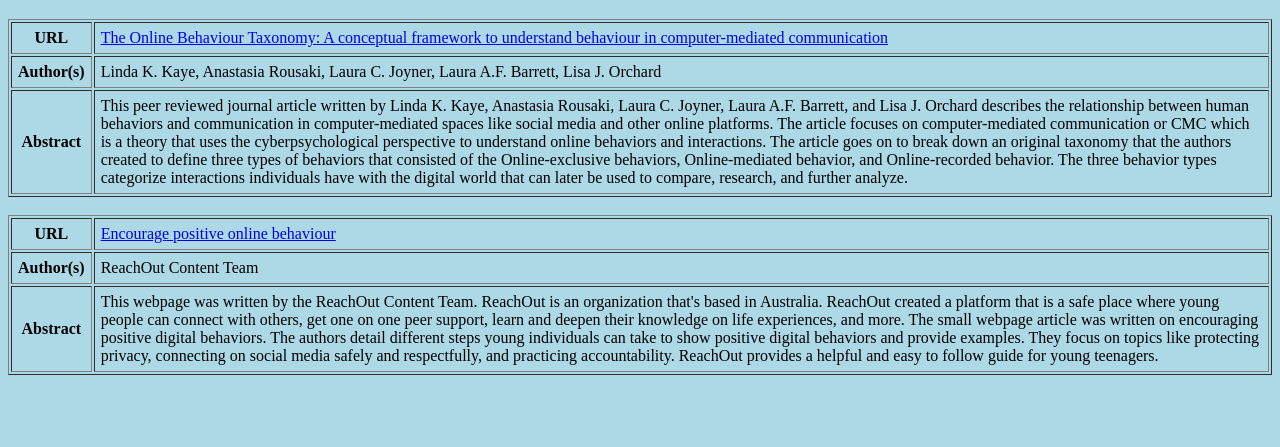
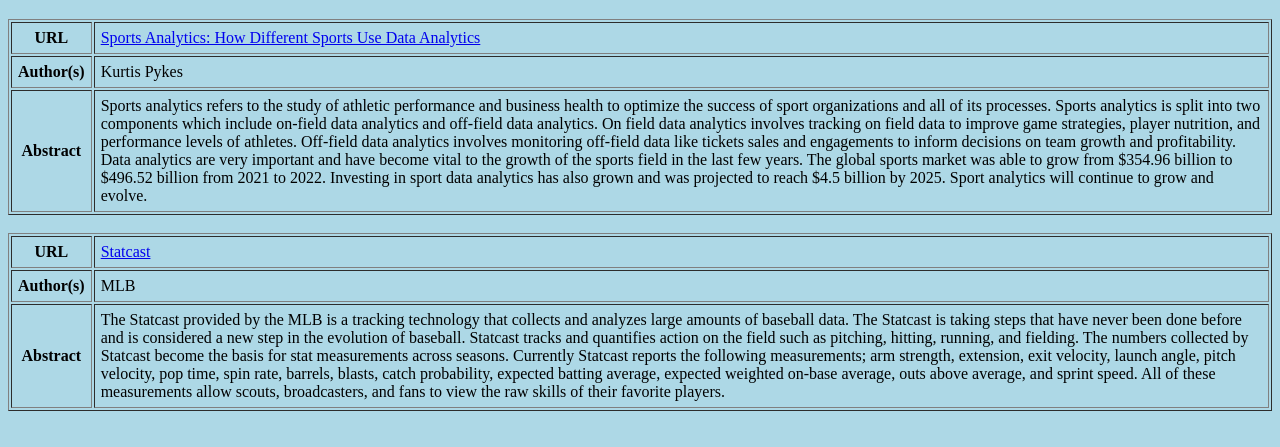
Before and after one commit to M50116721/M50116721.github.io, a plain HTML site: page subtopic2.html in a window 1280 px wide. Shown: the part 61-508 px from the top of the page. Drawn offline with Linux system fonts and the light colour scheme.

Commit message:
Update sports analytics references in subtopic2.html

```diff
--- a/subtopic2.html
+++ b/subtopic2.html
@@ -8,21 +8,23 @@
     <h1>Data Analysis in Professional Sports</h1>
 
     <table border="1" cellpadding="6">
-        <tr><th>URL</th><td><a href="https://www.sciencedirect.com/science/article/pii/S0747563222002655">The Online Behaviour Taxonomy: A conceptual framework to understand behaviour in computer-mediated communication</a></td></tr>
-        <tr><th>Author(s)</th><td>Linda K. Kaye, Anastasia Rousaki, Laura C. Joyner, Laura A.F. Barrett, Lisa J. Orchard</td></tr>
-        <tr><th>Abstract</th><td>This peer reviewed journal article written by Linda K. Kaye, Anastasia Rousaki, Laura C. Joyner, Laura A.F. Barrett, and Lisa J. Orchard describes the relationship between human  behaviors and communication in computer-mediated spaces like social media and other online platforms. The article focuses on computer-mediated communication or CMC which is a theory that uses the cyberpsychological perspective to understand online behaviors and interactions. The article goes on to break down an original taxonomy that the authors created to define three types of behaviors that consisted of the Online-exclusive behaviors, Online-mediated behavior, and Online-recorded behavior. The three behavior types categorize interactions individuals have with the digital world that can later be used to compare, research, and further analyze.</td></tr>
+        <tr><th>URL</th><td><a href="https://www.datacamp.com/blog/sports-analytics-how-different-sports-use-data-analysis">Sports Analytics: How Different Sports Use Data Analytics</a></td></tr>
+        <tr><th>Author(s)</th><td>Kurtis Pykes</td></tr>
+        <tr><th>Abstract</th><td>Sports analytics refers to the study of athletic performance and business health to optimize the success of sport organizations and all of its processes. Sports analytics is split into two components which include on-field data analytics and off-field data analytics. On field data analytics involves tracking on field data to improve game strategies, player nutrition, and performance levels of athletes. Off-field data analytics involves monitoring off-field data like tickets sales and engagements to inform decisions on team growth and profitability. Data analytics are very important and have become vital to the growth of the sports field in the last few years. The global sports market was able to grow from $354.96 billion to $496.52 billion from 2021 to 2022. Investing in sport data analytics has also grown and was projected to reach $4.5 billion by 2025. Sport analytics will continue to grow and evolve.
 
         </td></tr>
     </table>
     <br>
 
     <table border="1" cellpadding="6">
-        <tr><th>URL</th><td><a href="https://parents.au.reachout.com/staying-safe-online/social-media/encourage-positive-online-behaviour">Encourage positive online behaviour</a></td></tr>
-        <tr><th>Author(s)</th><td>ReachOut Content Team</td></tr>
-        <tr><th>Abstract</th><td>This webpage was written by the ReachOut Content Team. ReachOut is an organization that's based in Australia. ReachOut created a platform that is a safe place where young people can connect with others, get one on one peer support, learn and deepen their knowledge on life experiences, and more. The small webpage article was written on encouraging positive digital behaviors. The authors detail different steps young individuals can take to show positive digital behaviors  and provide examples. They focus on topics like protecting privacy, connecting on social media safely and respectfully, and practicing accountability. ReachOut provides a helpful and easy to follow guide for young teenagers. </td></tr>
+        <tr><th>URL</th><td><a href="https://www.mlb.com/glossary/statcast">Statcast</a></td></tr>
+        <tr><th>Author(s)</th><td>MLB</td></tr>
+        <tr><th>Abstract</th><td>The Statcast provided by the MLB is a tracking technology that collects and analyzes large amounts of baseball data. The Statcast is taking steps that have never been done before and is considered a new step in the evolution of baseball. Statcast tracks and quantifies action on the field such as pitching, hitting, running, and fielding. The numbers collected by Statcast become the basis for stat measurements across seasons. Currently Statcast reports the following measurements; arm strength, extension, exit velocity, launch angle, pitch velocity, pop time, spin rate, barrels, blasts, catch probability, expected batting average, expected weighted on-base average, outs above average, and sprint speed. All of these measurements allow scouts, broadcasters, and fans to view the raw skills of their favorite players.
 
-        </td></tr>
+
+    </td></tr>
     </table>
+    <br>
 
 </body>
 </html>
```
